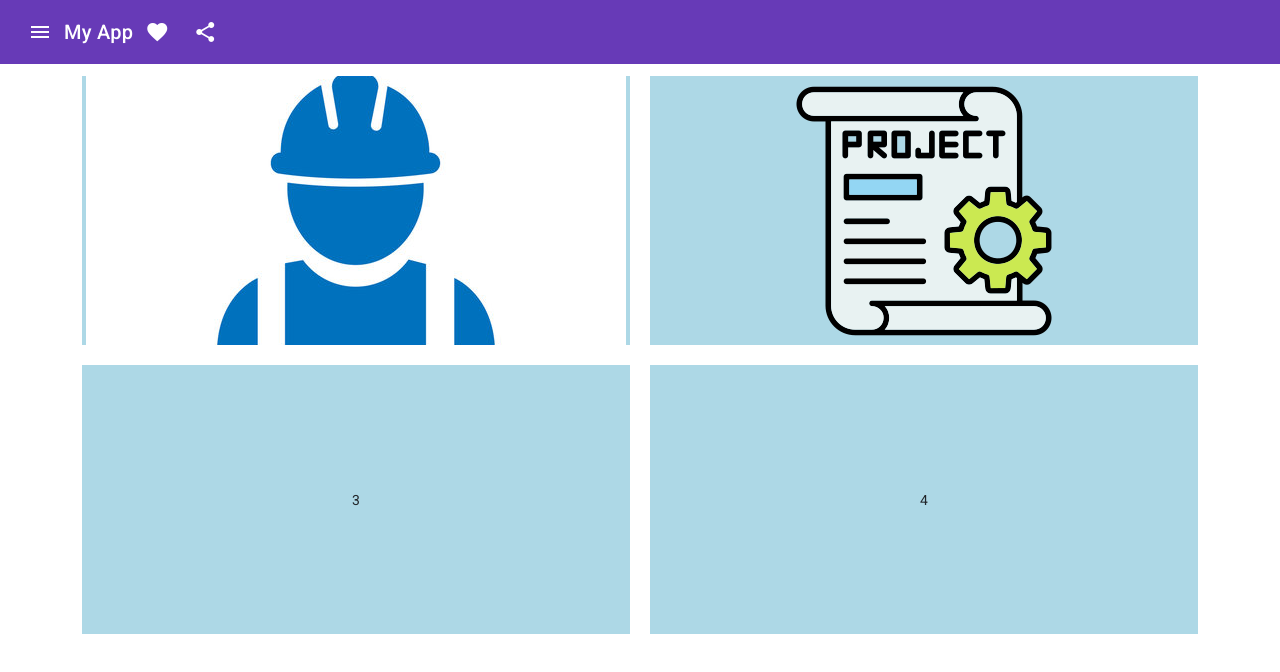
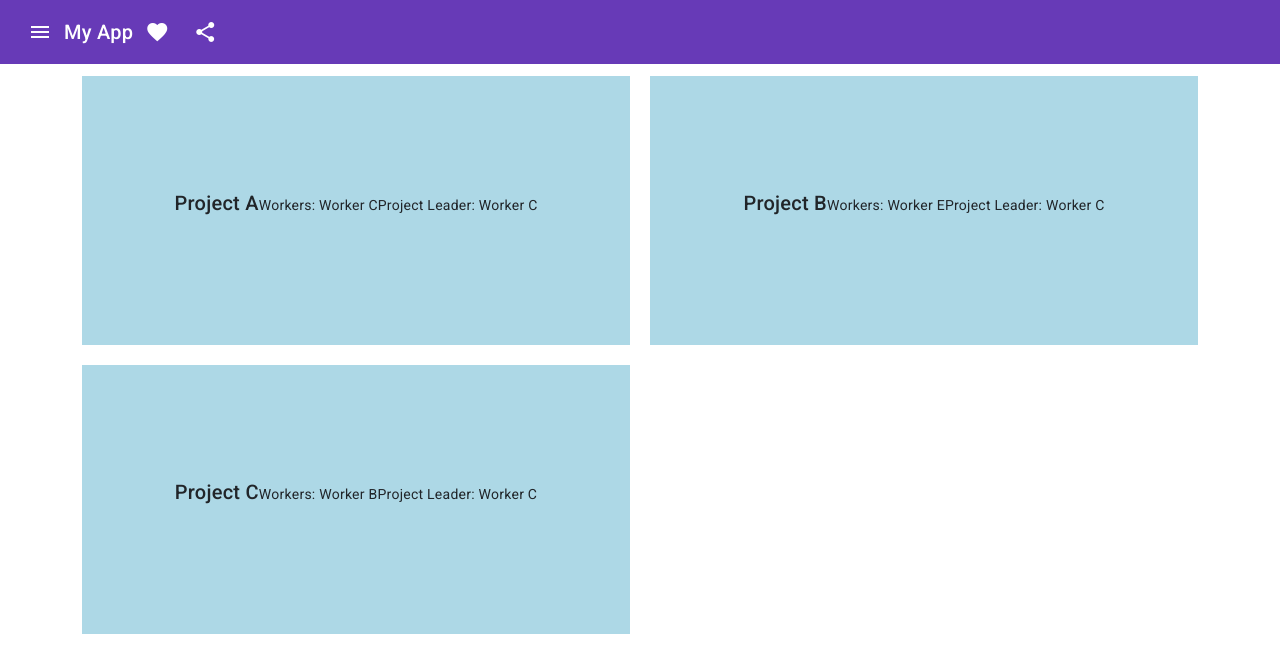
Before and after one commit to val8elster/DeveloperTool, an Angular app: page / in a window 1280 px wide. Shown: the top 672 px of the page. Built offline with nearby package versions, Linux system fonts and the light colour scheme; data requests are answered from the project's data file.

Commit message:
Implemented something for home page. Fixed app routing bug Issues with ID, will be fixed with backend

```diff
--- a/db.json
+++ b/db.json
@@ -8,6 +8,30 @@
         "Worker C"
       ],
       "description": "Project to achieve objectives B",
+      "projLeaders": [
+        "Worker C"
+      ]
+    },
+    {
+      "id": 1,
+      "projectName": "Project B",
+      "projLeadName": "Worker C",
+      "employees": [
+        "Worker E"
+      ],
+      "description": "Project to achieve objectives B",
+      "projLeaders": [
+        "Worker C"
+      ]
+    },
+    {
+      "id": 1,
+      "projectName": "Project C",
+      "projLeadName": "Worker C",
+      "employees": [
+        "Worker B"
+      ],
+      "description": "Project to achieve objectives C",
       "projLeaders": [
         "Worker C"
       ]
@@ -23,12 +47,20 @@
       "employeeSkills": "React,Spring Boot,React,MongoDB"
     },
     {
-      "id": 1,
+      "id": "1",
       "employeeName": "Worker E",
       "employeeAddress": "0001, City, Street 6",
       "employeeEmail": "workere@gmail.com",
       "projLead": false,
       "employeeSkills": "React,Django,MongoDB"
+    },
+    {
+      "id": 1,
+      "employeeName": "Worker B",
+      "employeeAddress": "0001, City, Street 4",
+      "employeeEmail": "workerb@gmail.com",
+      "projLead": false,
+      "employeeSkills": "Angular,Spring Boot,MySQL"
     }
   ]
 }
--- a/src/app/header/header.component.html
+++ b/src/app/header/header.component.html
@@ -5,7 +5,7 @@
       </button>
       <mat-menu #menu="matMenu">
         <button mat-menu-item [routerLink]="['']">Home</button>
-        <button mat-menu-item [routerLink]="['/worker']">Worker</button>
+        <button mat-menu-item [routerLink]="['/employee']">Worker</button>
         <button mat-menu-item [routerLink]="['/projects']">Project</button>
       </mat-menu>
     <span>My App</span>
--- a/src/app/home/home.component.html
+++ b/src/app/home/home.component.html
@@ -1,13 +1,10 @@
 
 <div class="container">
     <mat-grid-list cols="2" rowHeight="2:1" gutterSize="20">
-        <mat-grid-tile>
-            <img src="assets/img/worker_icon.jpg" style="cursor: pointer;" alt="Worker CRUD" routerLink="/worker">
+        <mat-grid-tile *ngFor="let project of projects">
+            <h2>{{ project.projectName}}</h2>
+            <p>Workers: {{project.employees.join(', ')}}</p>
+            <p>Project Leader: {{ project.projLeaders }}</p>
         </mat-grid-tile>
-        <mat-grid-tile>
-            <img src="assets/img/project_icon.png" style="cursor: pointer;" alt="Project CRUD" routerLink="/projects">
-        </mat-grid-tile>
-        <mat-grid-tile>3</mat-grid-tile>
-        <mat-grid-tile>4</mat-grid-tile>
     </mat-grid-list>
 </div>
--- a/src/app/home/home.component.ts
+++ b/src/app/home/home.component.ts
@@ -1,10 +1,20 @@
-import { Component } from '@angular/core';
+import { Component, OnInit } from '@angular/core';
+import { ProjectService } from '../services/project/project.service';
+import { Project } from '../models/project_model';
 
 @Component({
   selector: 'app-home',
   templateUrl: './home.component.html',
   styleUrls: ['./home.component.css']
 })
-export class HomeComponent {
+export class HomeComponent implements OnInit {
+  projects: Project[] = [];
 
+  constructor(private projectService: ProjectService) {}
+
+  ngOnInit() {
+    this.projectService.getProjects().subscribe(data => {
+      this.projects = data;
+    });
+  }
 }
```
